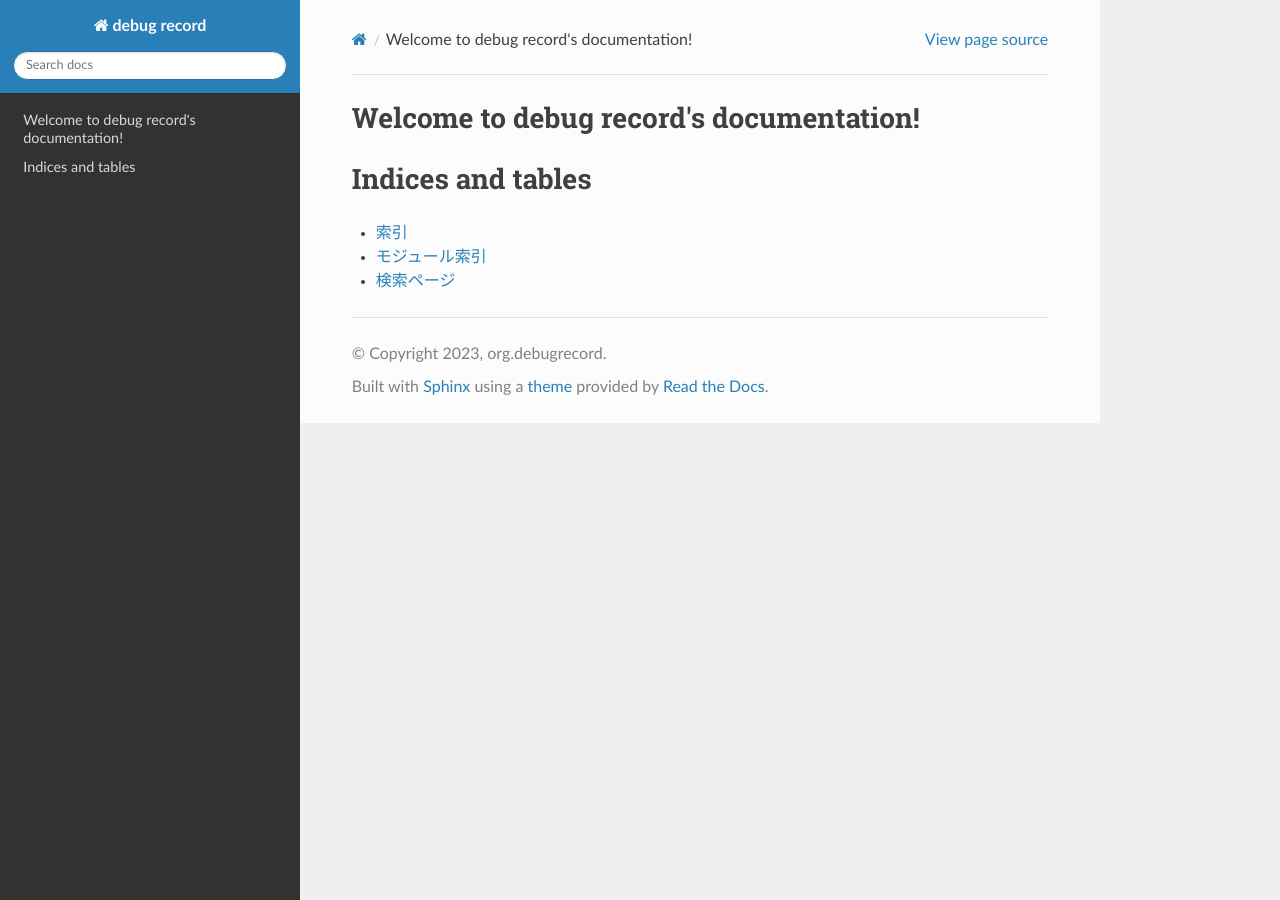
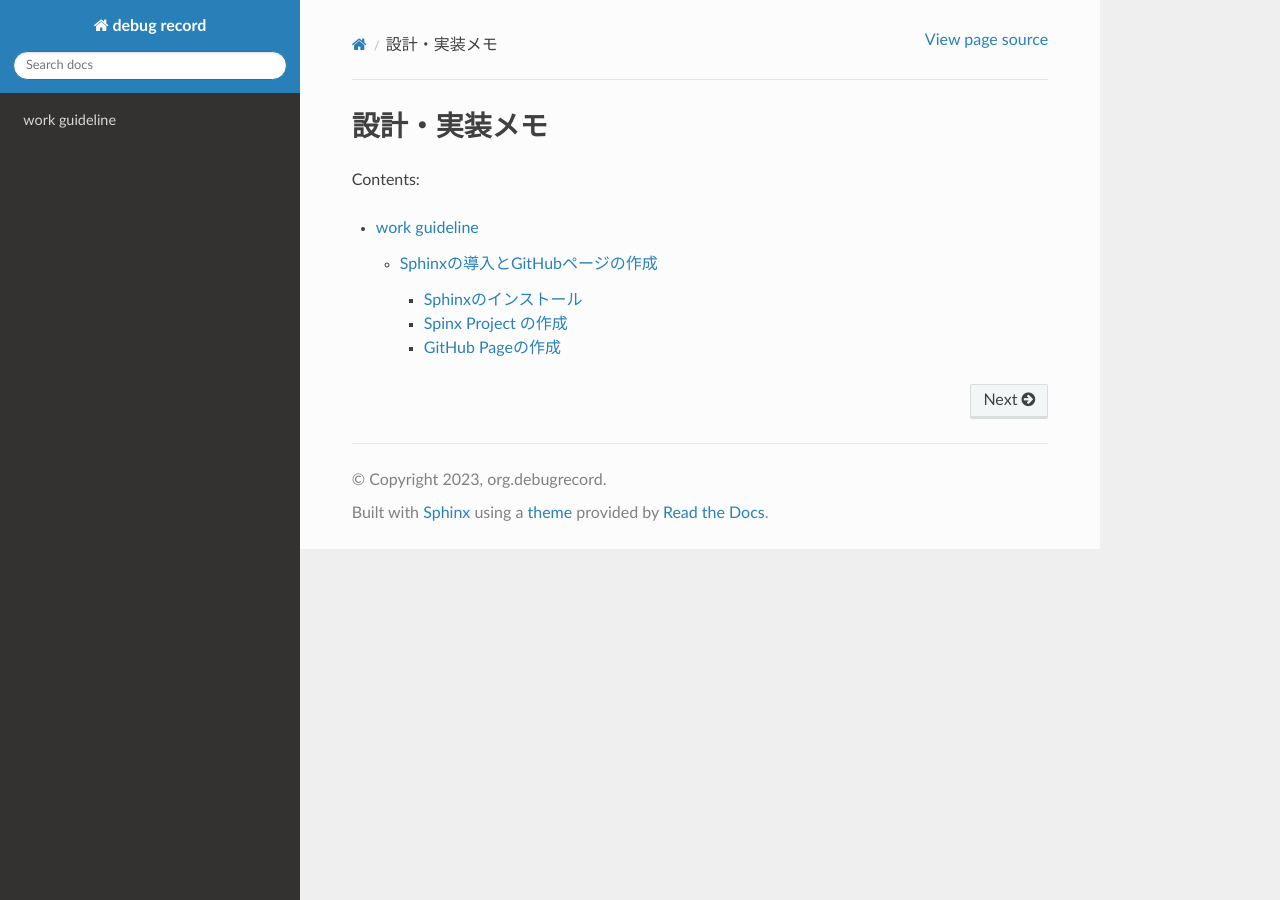
Before and after one commit to debugrecord/docs, a Sphinx documentation site: the page built from source/index.rst, in a window 1280 px wide. Built offline with Sphinx 7.4.7 and the Read the Docs theme 2.0.0, drawn with Linux system fonts in a browser that asks for light colours; part of the change alters nothing that is shown.

Commit message:
sphinx project 作成ドキュメント作成

````diff
--- a/source/index.rst
+++ b/source/index.rst
@@ -3,18 +3,13 @@
    You can adapt this file completely to your liking, but it should at least
    contain the root `toctree` directive.
 
-Welcome to debug record's documentation!
-========================================
+
+設計・実装メモ
+====================================
+
+Contents:
 
 .. toctree::
-   :maxdepth: 2
-   :caption: Contents:
+   :maxdepth: 3
 
-
-
-Indices and tables
-==================
-
-* :ref:`genindex`
-* :ref:`modindex`
-* :ref:`search`
+   memo/work/index.rst
--- /dev/null
+++ b/source/memo/work/index.rst
@@ -0,0 +1,9 @@
+work guideline
+====================================
+
+Contents:
+
+.. toctree::
+   :maxdepth: 2
+
+   sphinx/install.md
--- /dev/null
+++ b/source/memo/work/sphinx/install.md
@@ -0,0 +1,106 @@
+# Sphinxの導入とGitHubページの作成
+
+## Sphinxのインストール
+[公式ページ](https://www.sphinx-doc.org/ja/master/usage/installation.html#windows)を参考にSphinxをインストールする
+
+## Spinx Project の作成
+1. sphinx-quickstartコマンドでプロジェクトを作成する。
+```bash
+sphinx-quickstart
+```
+
+以下の要領で設定を行う
+```
+Welcome to the Sphinx 7.2.6 quickstart utility.
+
+Please enter values for the following settings (just press Enter to
+accept a default value, if one is given in brackets).
+
+Selected root path: .
+
+You have two options for placing the build directory for Sphinx output.
+Either, you use a directory "_build" within the root path, or you separate
+"source" and "build" directories within the root path.
+> Separate source and build directories (y/n) [n]: y
+
+The project name will occur in several places in the built documentation.
+> Project name: debug record
+> Author name(s): org.debugrecord
+> Project release []: 0.1-SNAPSHOTS
+
+If the documents are to be written in a language other than English,
+you can select a language here by its language code. Sphinx will then
+translate text that it generates into that language.
+
+For a list of supported codes, see
+https://www.sphinx-doc.org/en/master/usage/configuration.html#confval-language.
+> Project language [en]: ja
+
+Creating file XXXXX\debugrecord\docs\source\conf.py.
+Creating file XXXXX\debugrecord\docs\source\index.rst.
+Creating file XXXXX\debugrecord\docs\Makefile.
+Creating file XXXXX\debugrecord\docs\make.bat.
+
+Finished: An initial directory structure has been created.
+
+You should now populate your master file XXXXX\debugrecord\docs\source\index.rst and create other documentation
+source files. Use the Makefile to build the docs, like so:
+   make builder
+where "builder" is one of the supported builders, e.g. html, latex or linkcheck.
+```
+
+2. 拡張テーマの適用のため、conf.pyに以下を追記・書き換えする。
+```python
+import sphinx_rtd_theme
+
+html_theme = 'sphinx_rtd_theme'
+html_theme_path = [sphinx_rtd_theme.get_html_theme_path()]
+```
+
+3. MarkDown形式のファイルを利用可能にするため、conf.pyに以下を追記・書き換えする。
+```python
+source_suffix = {
+    '.rst': 'restructuredtext',
+    '.md': 'markdown',
+}
+
+```
+
+4. Githubページへの適用のため、ビルドのディレクトリ構成を変更する。
+Windowsを利用しているため、make.batに以下の設定を追記・書き換え
+```bash
+set BUILDDIR=.
+set ALLSPHINXOPTS=-d %BUILDDIR%/doctrees %SPHINXOPTS% source
+set I18NSPHINXOPTS=%SPHINXOPTS% source
+
+
+if "%1" == "html" (
+	%SPHINXBUILD% -b html %ALLSPHINXOPTS% %BUILDDIR%
+	if errorlevel 1 exit /b 1
+	echo.
+	echo.Build finished. The HTML pages are in %BUILDDIR%.
+	goto end
+)
+
+```
+
+## GitHub Pageの作成
+1. Github上でレポジトリ(doc)を作成した後、masterと gh-pagesという名前のブランチを作成する
+```bash
+git clone https://github.com/debugrecord/docs.git
+cd doc
+git branch master
+git branch gh-pages
+```
+
+2. 作成したgh-pagesブランチに切り替え、sphinxsプロジェクトコピーし、htmlでビルドする。(index.htmlがルートに来るようにする。)
+```bash
+git checkout gh-pages
+cp somepath/test_sphinx .
+make html
+```
+
+3. ビルドして出来たHTMLをプッシュし、http://xxxxxx.github.io/projectへアクセスする。
+```bash
+git push origin gh-pages
+```
````
